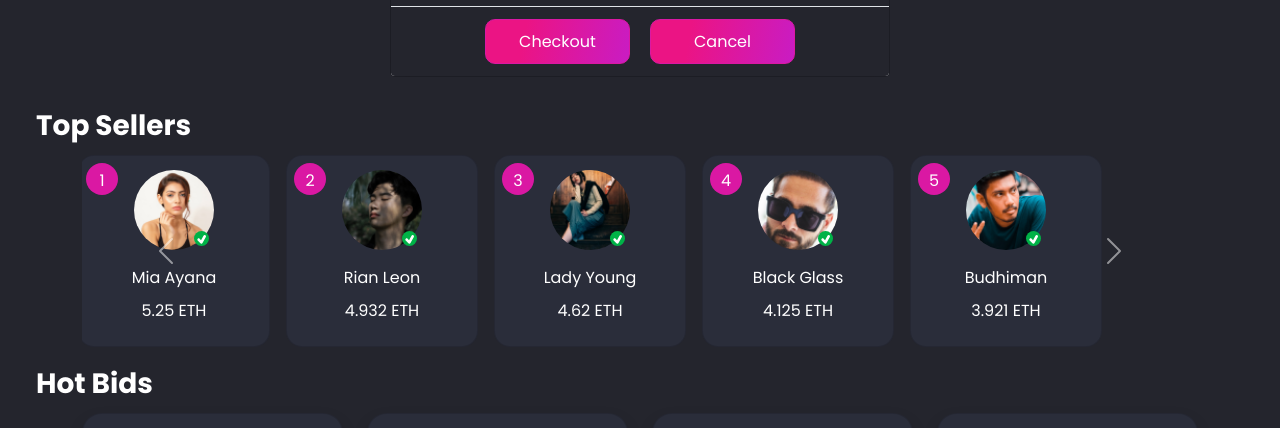
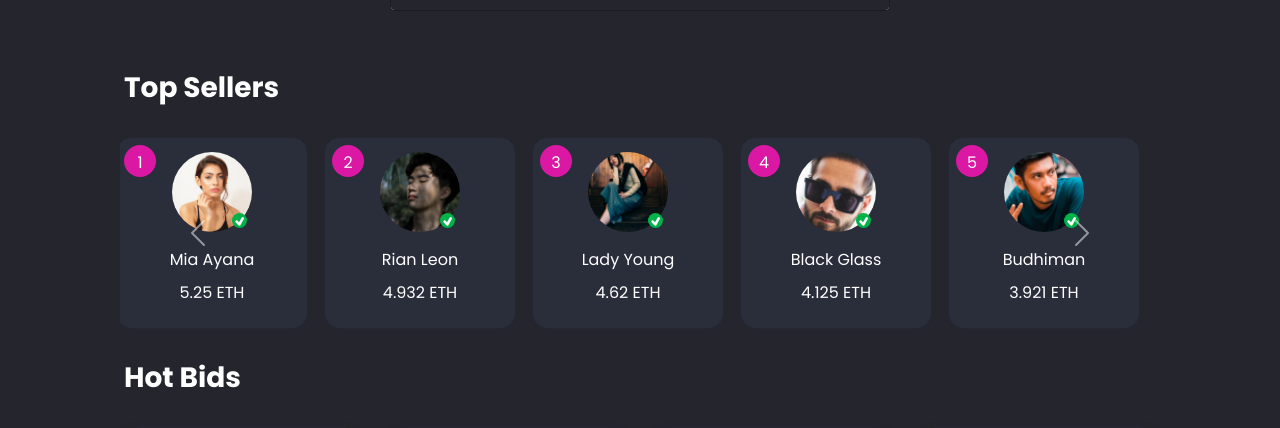
Before and after one commit to roshie/graphique-nft, a React (Create React App) app: page / in a window 1280 px wide. Shown: the part 802-1230 px from the top of the page. Built offline with nearby package versions, Linux system fonts and the light colour scheme; grey boxes are pictures that could not be loaded; a web font is replaced by a local one.

Commit message:
Home Page Alignment

```diff
--- a/src/pages/Home.jsx
+++ b/src/pages/Home.jsx
@@ -2,7 +2,7 @@ import "../assets/css/Home.css";
 import SliderCards from "../components/SliderCards";
 import HotBids from "../components/HotBids";
 import Check from "../components/CheckOutModal";
-import {Button} from "react-bootstrap";
+import { Button } from "react-bootstrap";
 
 export default function Home(props) {
   return (
@@ -15,15 +15,24 @@ export default function Home(props) {
         </div>
       </div>
       <div className="my-3">
-        <p className="h1 px-4">Top Sellers</p>
         <Check theme={props.theme} />
       </div>
-      <div className="my-3">
-        <p className="h1 px-4">Top Sellers</p>
+      <div className="align-items-left mx-5 px-5 py-2">
+        <h1
+          className="mt-3 mx-2 px-2 mb-4 text-left py-1"
+          style={{ fontSize: "22px", fontWeight: "600" }}
+        >
+          Top Sellers
+        </h1>
         <SliderCards theme={props.theme} />
       </div>
-      <div className="my-3">
-        <p className="h1 px-4">Hot Bids</p>
+      <div className="align-items-left mx-5 px-5">
+        <h1
+          className="mt-3 mx-2 px-2 mb-4 text-left py-1"
+          style={{ fontSize: "22px", fontWeight: "600" }}
+        >
+          Hot Bids
+        </h1>
         <HotBids theme={props.theme} />
       </div>
       <div className="align-items-center justfiy-content-center py-2 d-flex flex-column  mb-4">
--- a/src/pages/Profile.jsx
+++ b/src/pages/Profile.jsx
@@ -45,7 +45,7 @@ export default function Profile(props, { theme }) {
             {" "}
             <input
               type="text"
-              className="my-auto p-2 ms-2 w-75 rounded-1 align-items-start"
+              className="my-auto p-2 ms-2 w-100 rounded-1 align-items-start"
               placeHolder="Search Item Here"
               style={{
                 backgroundColor: props.theme.footer,
@@ -53,9 +53,9 @@ export default function Profile(props, { theme }) {
               }}
             />
           </div>
-          <div className="w-25 mx-3 align-items-end d-none d-md-block">
+          <div className="w-25 mx-4 align-items-end d-none d-md-block">
             <Form.Group
-              className="mb-3 py-3 my-4"
+              className="mb-3 py-3 my-4 p-4"
               controlId="exampleForm.Select1"
             >
               <div class="input-group mb-3">
```
Lines whose indentation alone changed are shown as unchanged.
